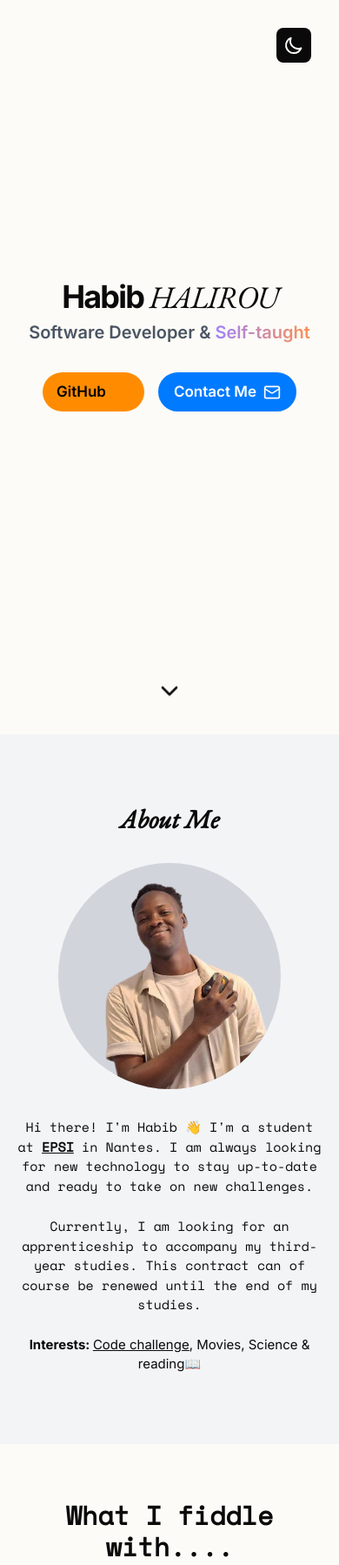
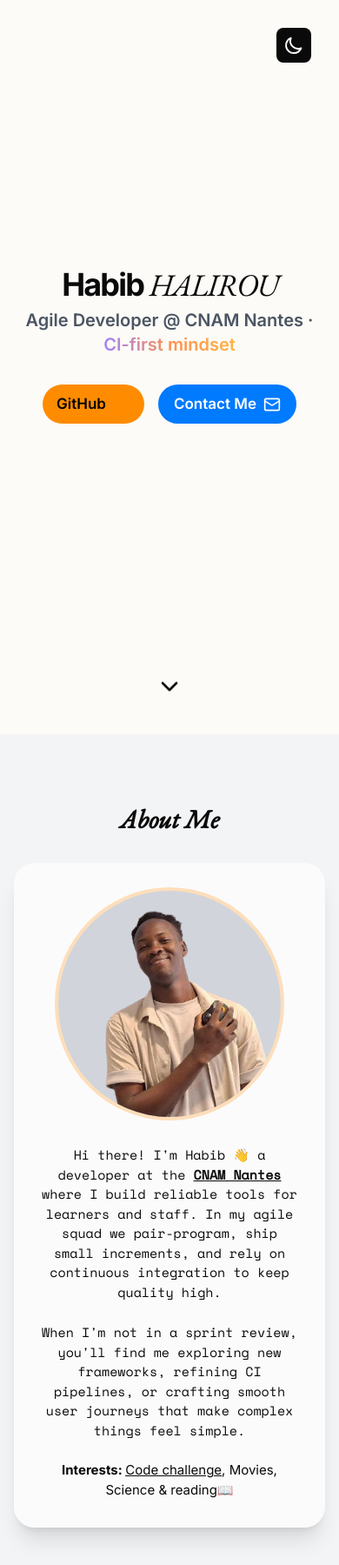
Before and after one commit to Hablna/portfolio, a plain HTML site: page index.html in a window 390 px wide. Shown: the top 1799 px of the page at 87% size. Drawn offline with nearby package versions, Linux system fonts and the light colour scheme; some icons are missing.

Commit message:
Refresh portfolio with CNAM updates and Ansari project

```diff
--- a/partials/about.html
+++ b/partials/about.html
@@ -2,19 +2,18 @@
 <section id="about" class="section py-20 bg-gray-100 dark:bg-gray-900" xmlns="http://www.w3.org/1999/html">
     <div class="container mx-auto px-4">
         <h2 class="text-3xl font-bold mb-8 text-center font-garamond">About Me</h2>
-        <div class="flex flex-col md:flex-row items-center md:items-start justify-center space-y-8 md:space-y-0 md:space-x-12">
-            <div class="squircle bg-gray-300 dark:bg-gray-700 flex-shrink-0">
+        <div class="flex flex-col md:flex-row items-center md:items-start justify-center space-y-8 md:space-y-0 md:space-x-12 bg-white/70 dark:bg-gray-800/60 p-8 rounded-3xl shadow-xl">
+            <div class="squircle bg-gray-300 dark:bg-gray-700 flex-shrink-0 ring-4 ring-orange-200/80 dark:ring-orange-500/40">
                 <img src="assets/dp.jpg" alt="Habib HALIROU" class="w-full h-full object-cover" />
             </div>
             <div class="max-w-2xl text-center md:text-left">
                 <p class="about-text font-space-mono">
-                    Hi there! I'm Habib 👋 I'm a student at <a href="https://www.epsi.fr/"><span class="rdk-hover font-bold">EPSI</span></a> in Nantes.
-                    <!-- I specialize in integrating and enhancing features for robust, high-performance systems -->
-                    I am always looking for new technology to stay up-to-date and ready to take on new challenges.
+                    Hi there! I'm Habib 👋 a developer at the <a href="https://www.cnam-paysdelaloire.fr/"><span class="font-bold underline">CNAM Nantes</span></a> where I build reliable tools for learners and staff.
+                    In my agile squad we pair-program, ship small increments, and rely on continuous integration to keep quality high.
                 </p>
                 <br>
                 <p class="about-text font-space-mono">
-                    Currently, I am looking for an apprenticeship to accompany my third-year studies. This contract can of course be renewed until the end of my studies.
+                    When I'm not in a sprint review, you'll find me exploring new frameworks, refining CI pipelines, or crafting smooth user journeys that make complex things feel simple.
                 </p>
                 <br>
                 <p class="about-text interests-container">
--- a/partials/experiences.html
+++ b/partials/experiences.html
@@ -3,6 +3,20 @@
         <h2 class="text-3xl font-bold mb-16 text-center font-space-mono">Expériences Professionnelles</h2>
 
         <!-- Expérience 1 -->
+        <div class="flex items-start bg-white dark:bg-gray-800 p-6 rounded-lg shadow-md mb-6 border border-red-200/60 dark:border-red-500/30">
+            <a href="https://www.cnam-paysdelaloire.fr/" class="text-gray-600 dark:text-gray-400"><img src="../assets/cnam-logo.svg" alt="logo CNAM" class="w-16 h-16 mr-4"/></a>
+            <div>
+                <h3 class="text-xl font-semibold">Développeur applicatif</h3>
+                <p class="text-gray-600 dark:text-gray-400">CNAM Pays de la Loire — Nantes · Poste actuel</p>
+                <ul class="list-disc list-inside text-gray-700 dark:text-gray-300 mt-2">
+                    <li>Animation d'une équipe agile livrant des incréments courts et testés.</li>
+                    <li>Mise en place et suivi de chaînes d'intégration continue pour sécuriser chaque release.</li>
+                    <li>Développement d'outils internes pour fluidifier les parcours des apprenants et des équipes pédagogiques.</li>
+                </ul>
+            </div>
+        </div>
+
+        <!-- Expérience 2 -->
         <div class="flex items-start bg-white dark:bg-gray-800 p-6 rounded-lg shadow-md mb-6">
             <a href="https://www.latetedanslatoile.fr" class="text-gray-600 dark:text-gray-400"><img src="../assets/tetedanslatoile.png" alt="logo La tête dans la toile" height="741" width="741" class="w-12 h-12 mr-4"/></a>
             <div>
@@ -16,7 +30,7 @@
             </div>
         </div>
 
-        <!-- Expérience 2 -->
+        <!-- Expérience 3 -->
         <div class="flex items-start bg-white dark:bg-gray-800 p-6 rounded-lg shadow-md mb-6">
             <a href="https://pc-portable.net/" class="text-gray-600 dark:text-gray-400"><img src="../assets/info2r.png" alt="Logo Info2R" class="w-12 h-12 mr-4"></a>
             <div>
@@ -30,7 +44,7 @@
             </div>
         </div>
 
-        <!-- Expérience 3 -->
+        <!-- Expérience 4 -->
         <div class="flex items-start bg-white dark:bg-gray-800 p-6 rounded-lg shadow-md">
             <a href="https://www.dominos.fr" class="text-gray-600 dark:text-gray-400"><img src="../assets/dominos.png" alt="Logo domino's" class="w-12 h-12 mr-4"></a>
             <div>
--- a/partials/hero.html
+++ b/partials/hero.html
@@ -5,8 +5,8 @@
             Habib <span class="font-garamond font-normal">HALIROU</span>
         </h1>
         <p class="text-xl md:text-2xl font-semibold mb-8">
-            <span class="text-gray-600 dark:text-[#C9C9C9]">Software Developer & </span>
-            <span class="bg-gradient-to-r from-[#9C83FF] to-[#FF9051] text-transparent bg-clip-text">Self-taught</span>
+            <span class="text-gray-600 dark:text-[#C9C9C9]">Agile Developer @ CNAM Nantes · </span>
+            <span class="bg-gradient-to-r from-[#9C83FF] via-[#FF9051] to-[#ffb347] text-transparent bg-clip-text">CI-first mindset</span>
         </p>
 
         <!-- Buttons -->
--- a/scripts/projects.js
+++ b/scripts/projects.js
@@ -1,6 +1,12 @@
 //project data
 
 const projects = [
+    {
+        title: "Ansari School",
+        description: "Plateforme éducative que j'ai conçue pour Ansari School. Responsive, avec des parcours clairs pour les élèves et une vitrine lumineuse pour l'établissement.",
+        url: "https://ansari-school.com/",
+        image: "../assets/ansari-logo.svg"
+    },
     {
         title: "Advent of Code",
         description: "This is a collection of my solutions to <a href='https://adventofcode.com/'>the Advent of Code</a> challenges.<br>It's a challenge that takes place every year in December, where you have to solve a series of puzzles with your choice language.",
```
Also changed, not shown: assets/ansari-logo.svg (added), assets/cnam-logo.svg (added).
